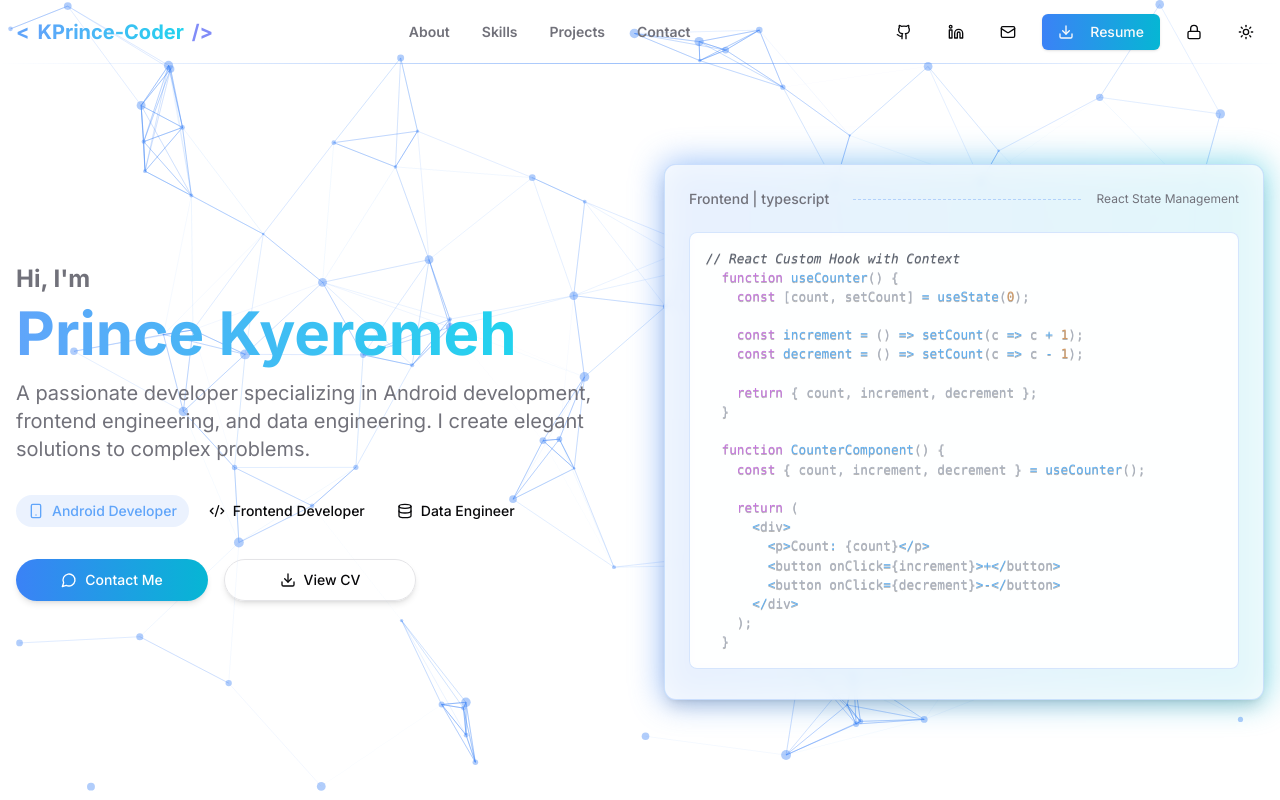
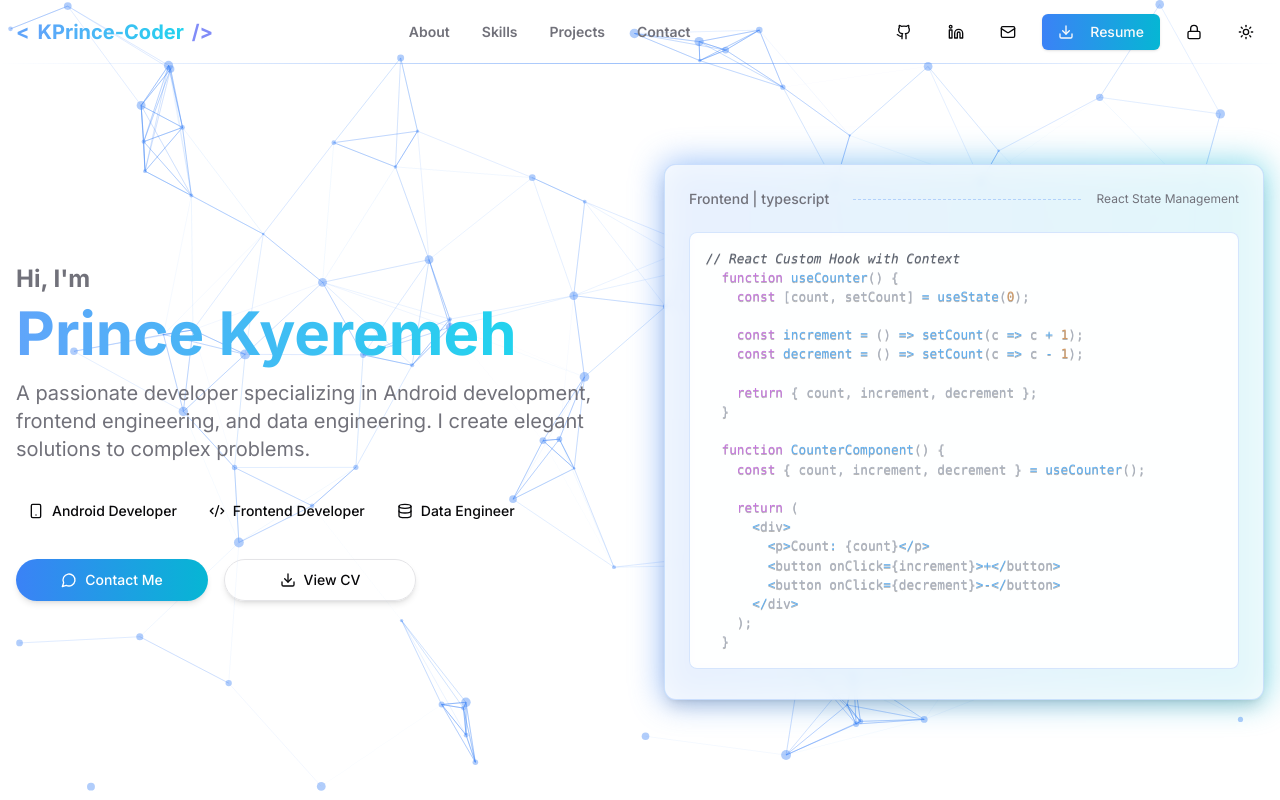
Before and after one commit to Prince-K-cmd/portfolio-webapp-3, a Next.js app: page / in a window 1280 px wide. Shown: the top 800 px of the page. Built offline with nearby package versions, Linux system fonts and the light colour scheme.

Commit message:
Remove languages badges color from hero/index.ts to tailwind.config.ts

```diff
--- a/data/hero/index.ts
+++ b/data/hero/index.ts
@@ -1,48 +1,3 @@
-// // data/hero/index.ts
-// import {
-//   Smartphone,
-//   Code2,
-//   Database,
-//   MessageCircle,
-//   Download,
-// } from "lucide-react";
-// import { resumeLink } from "../header";
-
-// export const languageBadges = [
-//   {
-//     text: "Android Developer",
-//     color: "bg-blue-500/10 text-blue-400",
-//     icon: Smartphone,
-//   },
-//   {
-//     text: "Frontend Developer",
-//     color: "bg-cyan-500/10 text-cyan-400",
-//     icon: Code2,
-//   },
-//   {
-//     text: "Data Engineer",
-//     color: "bg-green-500/10 text-green-400",
-//     icon: Database,
-//   },
-// ];
-
-// export const heroCTAButtons = [
-//   {
-//     text: "Contact Me",
-//     color: "bg-gradient-to-r from-blue-500 to-cyan-500",
-//     textColor: "text-white",
-//     href: "#contact",
-//     icon: MessageCircle,
-//   },
-//   {
-//     text: "View CV",
-//     color: "bg-muted/20 border border-muted-foreground/30",
-//     textColor: "text-foreground",
-//     href: resumeLink.href,
-//     icon: Download,
-//   },
-// ];
-
 // data/hero/index.ts
 import {
   Smartphone,
@@ -56,20 +11,17 @@ import { resumeLink } from "@/data/header";
 export const languageBadges = [
   {
     text: "Android Developer",
-    color: "bg-blue-500/10 text-blue-400",
     icon: Smartphone,
     description:
       "Crafting innovative mobile experiences with Kotlin and Jetpack Compose",
   },
   {
     text: "Frontend Developer",
-    color: "bg-cyan-500/10 text-cyan-400",
     icon: Code2,
     description: "Building responsive and interactive web applications",
   },
   {
     text: "Data Engineer",
-    color: "bg-green-500/10 text-green-400",
     icon: Database,
     description:
       "Designing scalable data solutions and machine learning pipelines",
--- a/tailwind.config.ts
+++ b/tailwind.config.ts
@@ -40,6 +40,23 @@ const config: Config = {
           DEFAULT: "hsl(var(--destructive))",
           foreground: "hsl(var(--destructive-foreground))",
         },
+        badge: {
+          android: {
+            // background: 'hsl(210, 80%, 95%)', // Light blue background
+            background: "hsla(210, 80.40%, 50.00%, 0.10)", // Light blue background
+            text: "hsl(210, 80%, 50%)", // Deeper blue text
+          },
+          frontend: {
+            // background: "hsl(190, 80%, 95%)", // Light cyan background
+            background: "hsla(190, 80.40%, 50.00%, 0.10)", // Light cyan background
+            text: "hsl(190, 80%, 50%)", // Deeper cyan text
+          },
+          data: {
+            // background: "hsl(150, 80%, 95%)", // Light green background
+            background: "hsla(150, 80.40%, 50.00%, 0.10)", // Light green background
+            text: "hsl(150, 80%, 50%)", // Deeper green text
+          },
+        },
         border: "hsl(var(--border))",
         input: "hsl(var(--input))",
         ring: "hsl(var(--ring))",
```
